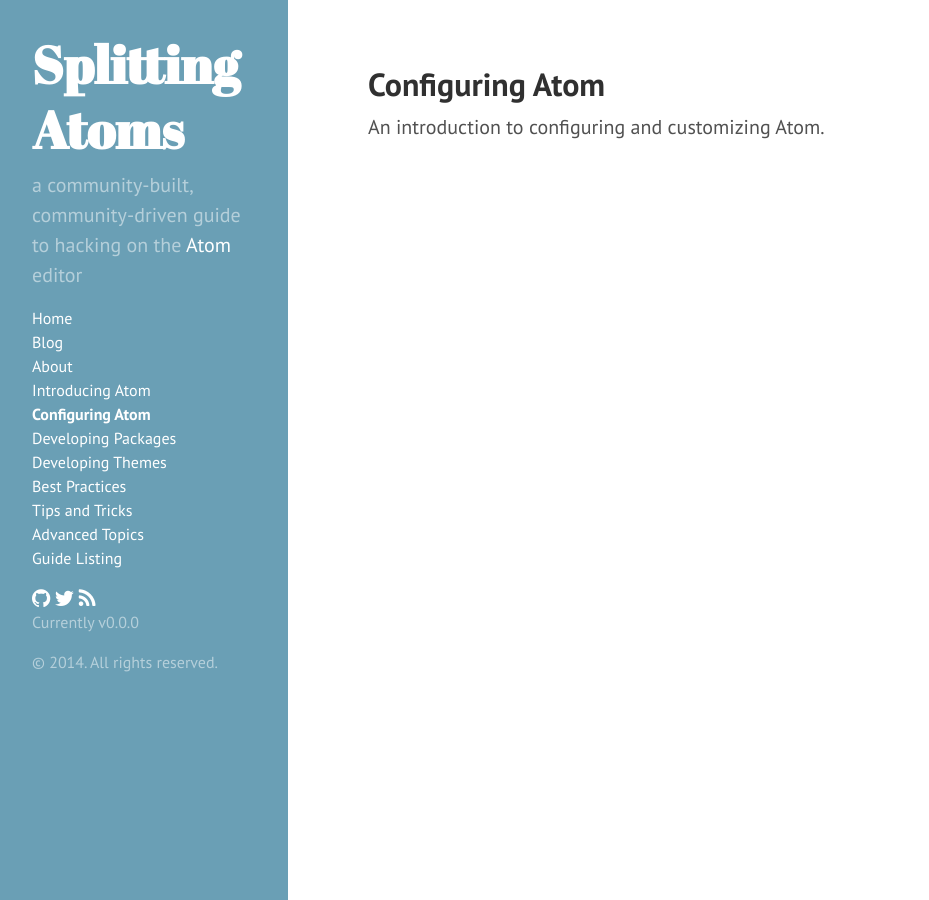
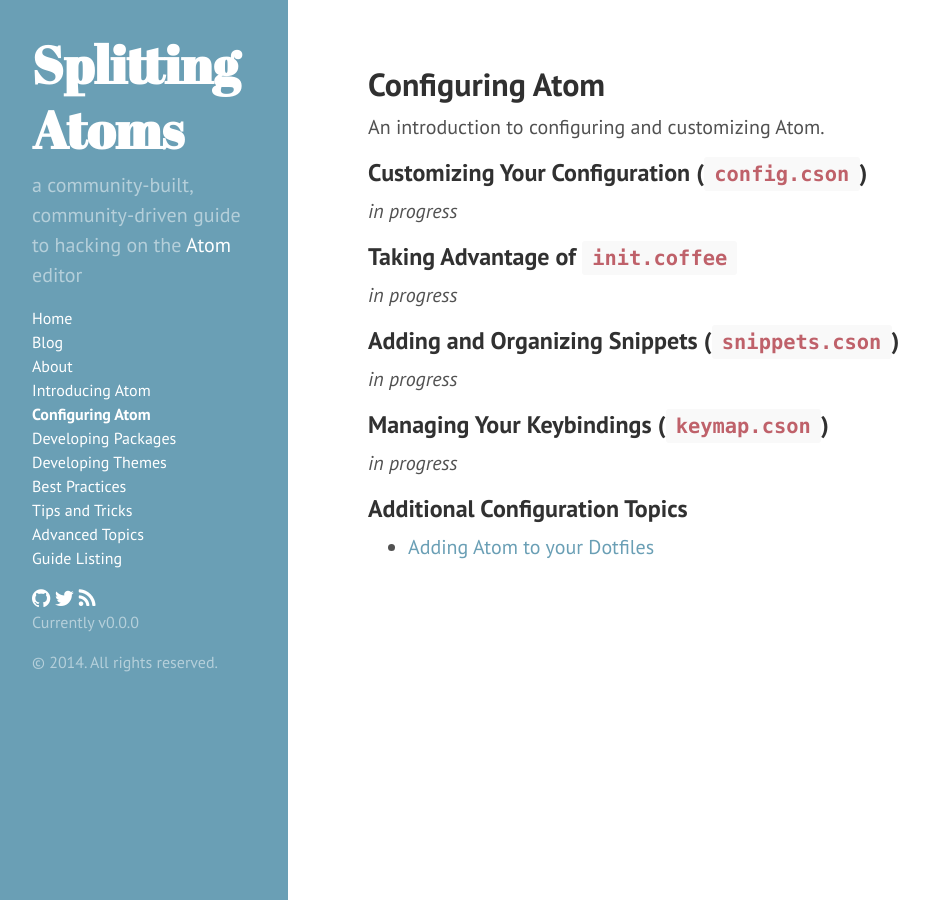
Before and after one commit to jbranchaud/splitting-atoms, a Jekyll site: the page built from configuring-atom.md, in a window 1280 px wide. Shown: the whole page, without its empty margins (0-929 px from the left). Built offline with Jekyll 4.4.1, drawn with Linux system fonts in a browser that asks for light colours; Markdown is read by kramdown in place of the engine named in the settings.

Commit message:
Adding some sections and linking to the most recent guide.

```diff
--- a/configuring-atom.md
+++ b/configuring-atom.md
@@ -4,3 +4,23 @@
 ---
 
 An introduction to configuring and customizing Atom.
+
+## Customizing Your Configuration (`config.cson`)
+
+*in progress*
+
+## Taking Advantage of `init.coffee`
+
+*in progress*
+
+## Adding and Organizing Snippets (`snippets.cson`)
+
+*in progress*
+
+## Managing Your Keybindings (`keymap.cson`)
+
+*in progress*
+
+## Additional Configuration Topics
+
+- [Adding Atom to your Dotfiles]({{ site.baseurl }}/adding-atom-to-dotfiles.html)
```
